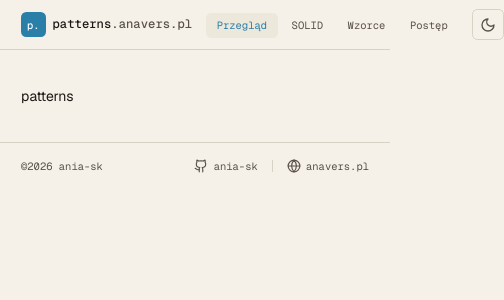
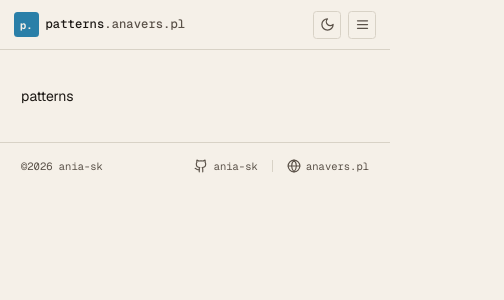
Before and after one commit to ania-sk/patterns, a Next.js app: page / in a window 390 px wide. Shown: the top 300 px of the page, 504 px wide, since content can reach past the window. Built offline with nearby package versions, Linux system fonts and the light colour scheme.

Commit message:
feat(navbar): full-width layout, mobile hamburger menu, updated color tokens

```diff
--- a/src/components/layout/Navbar.tsx
+++ b/src/components/layout/Navbar.tsx
@@ -3,39 +3,59 @@
 import Link from "next/link";
 import { usePathname } from "next/navigation";
 import { useTheme } from "next-themes";
-import { Moon, Sun } from "lucide-react";
+import { Moon, Sun, Menu, X } from "lucide-react";
 import { useEffect, useState } from "react";
 
 const navLinks = [
   { href: "/", label: "Przegląd" },
   { href: "/solid", label: "SOLID" },
   { href: "/patterns", label: "Wzorce" },
-  { href: "/progress", label: "Postęp" },
 ];
 
 export default function Navbar() {
   const pathname = usePathname();
   const { theme, setTheme } = useTheme();
   const [mounted, setMounted] = useState(false);
+  const [mobileOpen, setMobileOpen] = useState(false);
 
-  useEffect(() => setMounted(true), []);
+  useEffect(() => {
+    const id = window.setTimeout(() => setMounted(true), 0);
+    return () => window.clearTimeout(id);
+  }, []);
+
+  // Zamknij menu po zmianie strony
+  useEffect(() => {
+    setMobileOpen(false);
+  }, [pathname]);
+
+  // Zablokuj scroll body gdy menu otwarte
+  useEffect(() => {
+    document.body.style.overflow = mobileOpen ? "hidden" : "";
+    return () => {
+      document.body.style.overflow = "";
+    };
+  }, [mobileOpen]);
 
   const isDark = theme === "dark";
 
+  const isActive = (href: string) =>
+    href === "/" ? pathname === "/" : pathname.startsWith(href);
+
   return (
     <header className="sticky top-0 z-50 w-full border-b border-border bg-background/95 backdrop-blur-sm">
+      {/* ── Pasek główny ── */}
       <nav
-        className="mx-auto flex h-14 max-w-6xl items-center gap-4 px-6"
+        className="flex h-14 items-center px-4 sm:px-6 lg:px-10"
         aria-label="Główna nawigacja"
       >
-        {/* Logo */}
+        {/* Logo — skrajnie po lewej */}
         <Link
           href="/"
           className="flex shrink-0 items-center gap-2 font-mono text-sm font-medium"
           aria-label="patterns — strona główna"
         >
           <span
-            className="flex h-7 w-7 items-center justify-center rounded-md bg-accent text-xs font-medium text-white"
+            className="flex h-7 w-7 items-center justify-center rounded bg-accent font-mono text-xs font-bold text-background"
             aria-hidden="true"
           >
             p.
@@ -46,39 +66,35 @@ export default function Navbar() {
           </span>
         </Link>
 
-        {/* Linki — wycentrowane */}
+        {/* Linki — wycentrowane (tylko md+) */}
         <ul
-          className="flex flex-1 items-center justify-center gap-1"
+          className="hidden flex-1 items-center justify-center gap-1 md:flex"
           role="list"
         >
-          {navLinks.map(({ href, label }) => {
-            const isActive =
-              href === "/" ? pathname === "/" : pathname.startsWith(href);
-
-            return (
+          {navLinks.map(({ href, label }) => (
             <li key={href}>
               <Link
                 href={href}
                 className={[
-                    "rounded-md px-3 py-1.5 font-mono text-xs transition-colors",
-                    isActive
-                      ? "bg-surface-hover text-accent"
+                  "rounded px-3 py-1.5 font-mono text-xs transition-colors",
+                  isActive(href)
+                    ? "bg-accent-bg text-accent"
                     : "text-text-muted hover:bg-surface-hover hover:text-text-primary",
                 ].join(" ")}
-                  aria-current={isActive ? "page" : undefined}
+                aria-current={isActive(href) ? "page" : undefined}
               >
                 {label}
               </Link>
             </li>
-            );
-          })}
+          ))}
         </ul>
 
+        {/* Prawa strona: toggle + hamburger */}
+        <div className="ml-auto flex shrink-0 items-center gap-2">
           {/* Dark mode toggle */}
-        <div className="shrink-0">
           <button
             onClick={() => setTheme(isDark ? "light" : "dark")}
-            className="flex h-9 w-9 items-center justify-center rounded-md border border-border text-text-muted transition-colors hover:bg-surface-hover hover:text-text-primary"
+            className="flex h-8 w-8 items-center justify-center rounded border border-border text-text-muted transition-colors hover:bg-surface-hover hover:text-text-primary disabled:opacity-40"
             aria-label={
               isDark ? "Przełącz na tryb jasny" : "Przełącz na tryb ciemny"
             }
@@ -86,16 +102,56 @@ export default function Navbar() {
           >
             {mounted ? (
               isDark ? (
-                <Sun size={16} />
+                <Sun size={15} />
               ) : (
-                <Moon size={16} />
+                <Moon size={15} />
               )
             ) : (
-              <Moon size={16} className="opacity-0" />
+              <Moon size={15} className="opacity-0" />
             )}
+          </button>
+
+          {/* Hamburger — tylko mobile */}
+          <button
+            onClick={() => setMobileOpen((v) => !v)}
+            className="flex h-8 w-8 items-center justify-center rounded border border-border text-text-muted transition-colors hover:bg-surface-hover hover:text-text-primary md:hidden"
+            aria-label={mobileOpen ? "Zamknij menu" : "Otwórz menu"}
+            aria-expanded={mobileOpen}
+            aria-controls="mobile-menu"
+          >
+            {mobileOpen ? <X size={15} /> : <Menu size={15} />}
           </button>
         </div>
       </nav>
+
+      {/* ── Menu mobilne ── */}
+      {mobileOpen && (
+        <div
+          id="mobile-menu"
+          role="dialog"
+          aria-label="Menu nawigacyjne"
+          className="border-t border-border bg-background md:hidden"
+        >
+          <ul role="list" className="flex flex-col px-4 py-3 gap-1">
+            {navLinks.map(({ href, label }) => (
+              <li key={href}>
+                <Link
+                  href={href}
+                  className={[
+                    "block rounded px-3 py-2.5 font-mono text-sm transition-colors",
+                    isActive(href)
+                      ? "bg-accent-bg text-accent"
+                      : "text-text-muted hover:bg-surface-hover hover:text-text-primary",
+                  ].join(" ")}
+                  aria-current={isActive(href) ? "page" : undefined}
+                >
+                  {label}
+                </Link>
+              </li>
+            ))}
+          </ul>
+        </div>
+      )}
     </header>
   );
 }
```
Lines whose indentation alone changed are shown as unchanged.
